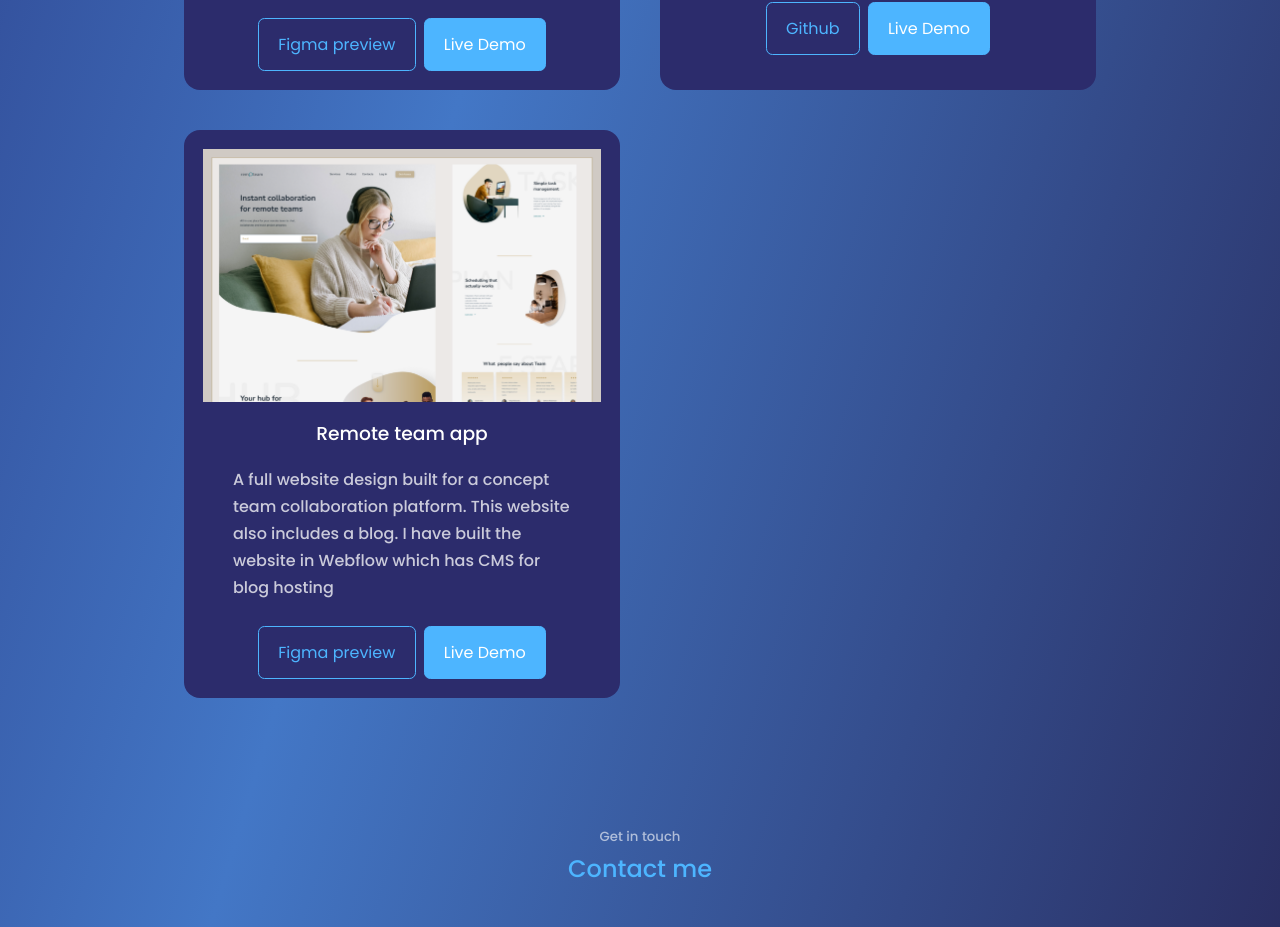
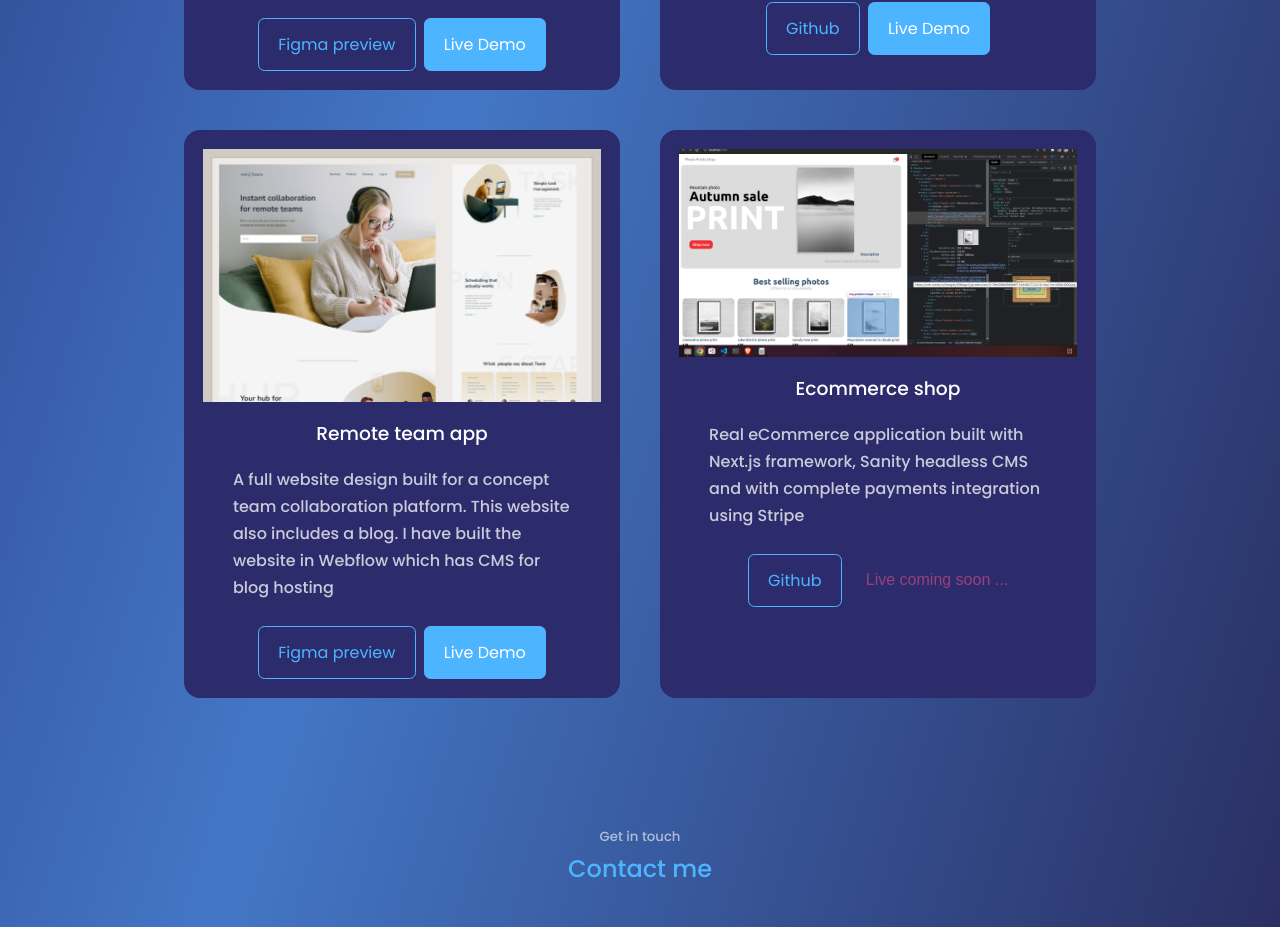
Before and after one commit to tadzyla/personal_web_2, a React (Create React App) app: page / in a window 1280 px wide. Shown: the part 2630-3557 px from the top of the page. Built offline with nearby package versions, Linux system fonts and the light colour scheme.

Commit message:
adding new project to potroflio

```diff
--- a/src/components/portfolio/Portfolio.jsx
+++ b/src/components/portfolio/Portfolio.jsx
@@ -5,6 +5,7 @@ import Maze from '../../assets/maze.png'
 import Myself from '../../assets/myselfcss.png'
 import Mars from '../../assets/mars.png'
 import Remoteapp from '../../assets/remoteapp.png'
+import Ecommerce from '../../assets/ecommerce.png'
 
 const Portfolio = () => {
 
@@ -73,6 +74,17 @@ const Portfolio = () => {
         <a href="https://remoteam-app.webflow.io/" target="_blank" rel="noreferrer" className='btn btn-primary'>Live Demo</a>
         </div>
     </article>
+    <article className='portfolio_item'>
+      <div className="portfolio_item-image">
+        <img src={Ecommerce} alt="ecommerce" />
+      </div>
+        <h3>Ecommerce shop</h3>
+        <h4>Real eCommerce application built with Next.js framework, Sanity headless CMS and with complete payments integration using Stripe</h4>
+        <div className="portfolio_item-cta">
+        <a href="https://github.com/tadzyla/ecommerce-shop" target="_blank" rel="noreferrer" className='btn'>Github</a>
+        <button className='desc'>Live coming soon ...</button>
+        </div>
+    </article>
   </div>
 
   </div>
--- a/src/index.css
+++ b/src/index.css
@@ -169,6 +169,13 @@ a {
     transition: var(--transition);
 }
 
+.desc {
+    background-color: var(--color-bg-variant);
+    color: #98407b;
+    font-size: medium;
+    margin-left: 1rem;
+}
+
 a:hover {
     color: var(--color-white);
 }
```
Also changed, not shown: src/assets/ecommerce.png (added), 2 other files (tests, documents, lock files or other folders).
